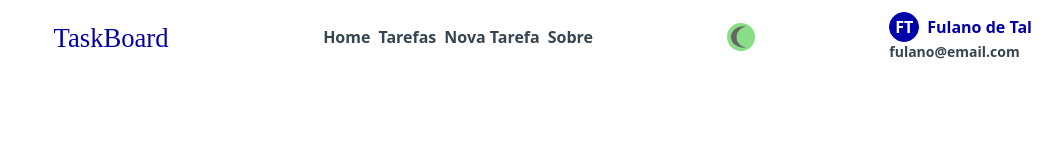
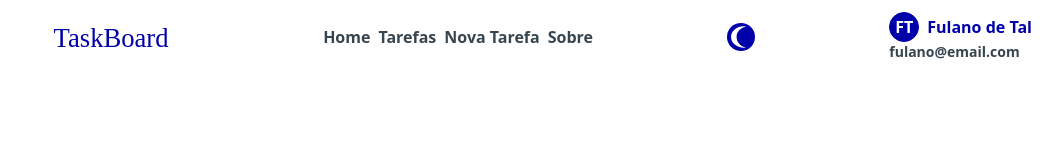
Before and after one commit to albuquerque-katarine/react-vite-taskboard-lite, a React (Vite) app: page / in a window 1280 px wide. Shown: the top 147 px of the page, without its empty margins (108-1171 px from the left). Built offline with nearby package versions, Linux system fonts and the light colour scheme.

Commit message:
Mudança do nome e posição da imagem

```diff
--- a/src/components/Navbar/index.tsx
+++ b/src/components/Navbar/index.tsx
@@ -4,7 +4,7 @@ import { useTheme } from "../../contexts/ThemeContext";
 import { UserProvider, useUser } from "../../contexts/UserContext";
 import LogoLight from '../../assets/logo.svg';
 import LogoDark from '../../assets/logo-green.svg';
-import BackgroundWhite from '../../assets/background-blue.svg';
+import BackgroundLight from '../../assets/background-blue.svg';
 import BackgroundDark from '../../assets/background-green.svg';
 
 export default function Navbar() {
@@ -32,7 +32,7 @@ export default function Navbar() {
             </ul>
 
             <Button background="backgrond" onclick={mudaTheme}>
-                <img className="w-[28px] rounded-[11px]" src={`${theme === "light" ? BackgroundWhite : BackgroundDark}`} alt="Background" />
+                <img className="w-[28px] rounded-[11px]" src={`${theme === "light" ? BackgroundDark : BackgroundLight}`} alt="Background" />
             </Button>
 
             <UserProvider>
```
